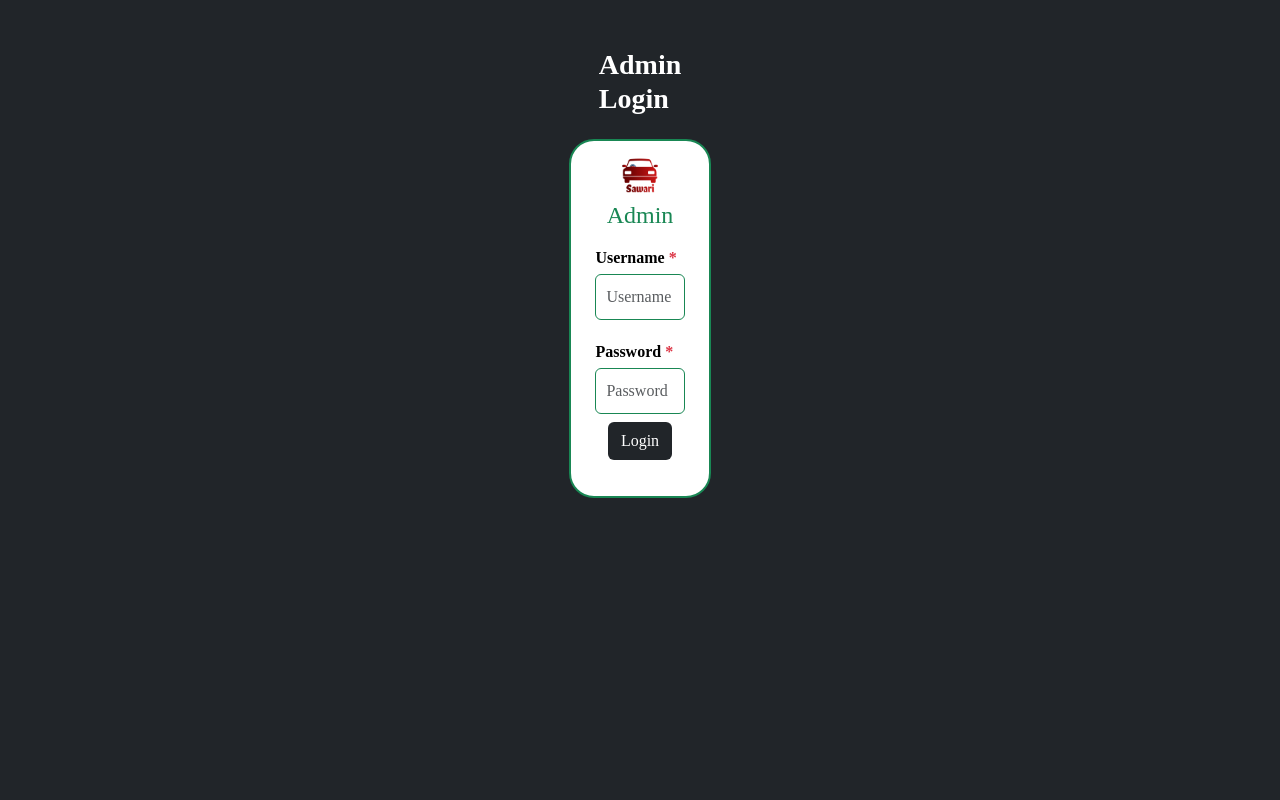
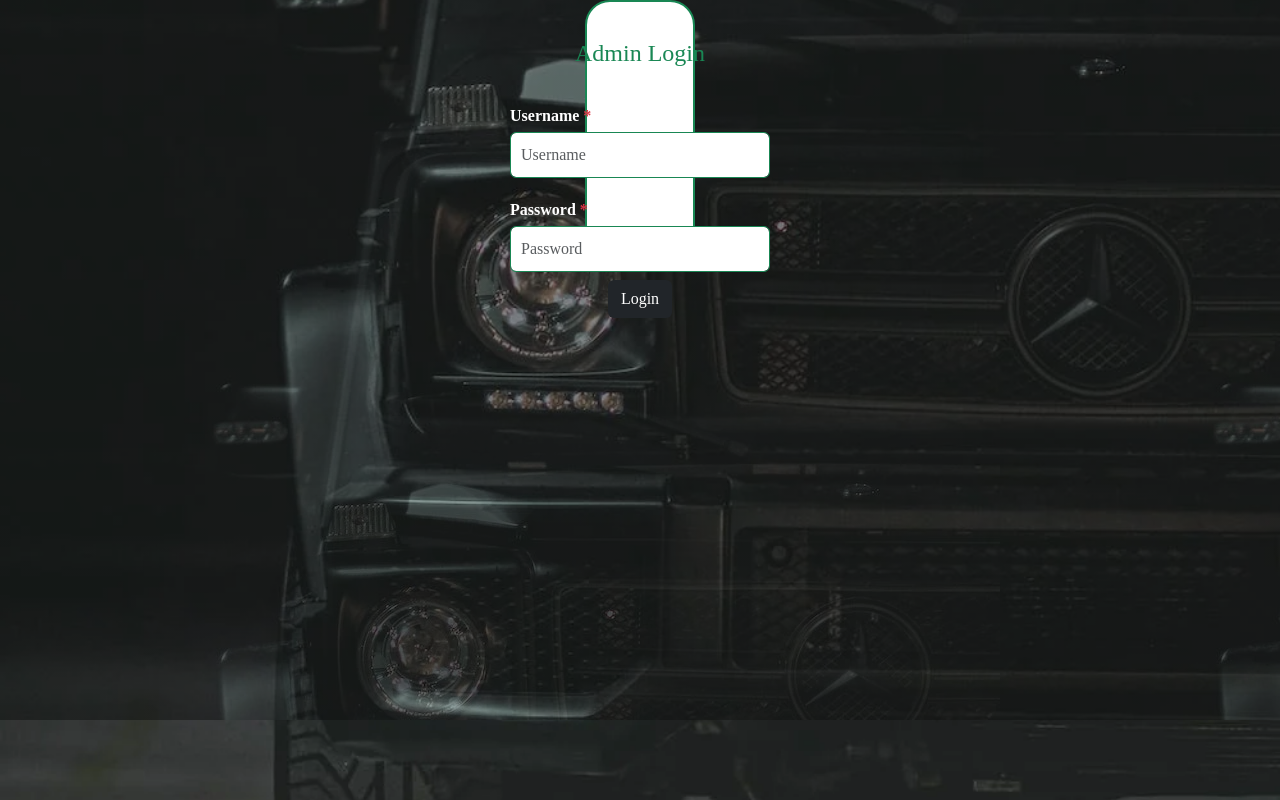
Before and after one commit to evanstha07/sawari, a PHP site: page /admin/index.php in a window 1280 px wide. Run offline with PHP 8.4, Linux system fonts and the light colour scheme; some libraries are stand-ins or nearby versions.

Commit message:
admin login updated

```diff
--- a/about.php
+++ b/about.php
@@ -24,7 +24,7 @@
         </div>
         <div class="col-lg-6 d-none d-lg-block">
           <!-- <img src="https://bootstrapious.com/i/snippets/sn-about/illus.png" alt="" class="img-fluid"> -->
-          <img src="./assets//img///audi.jpg" alt="Image Description" class="custom-image">
+          <img src="./assets//img//aboutfirstimg.jpg" alt="Image Description" class="custom-image" style="width:100%; height:100%; border-radius:50% ">
 
         </div>
       </div>
--- a/admin/index.php
+++ b/admin/index.php
@@ -17,14 +17,39 @@ if (isset($login)) {
 }
 ?>
 
+
 <html lang="en">
 
 <head>
     <title>Sawari | Admin Login</title>
     <link rel="stylesheet" href="../css/bootstrap.css">
+    <style>
+        body {
+            position: relative;
+            /* Needed for the ::before pseudo-element */
+            background-image: url("../assets/img/pexels-photo-3457780.webp");
+            background-size: cover;
+            background-position: center;
+            background-repeat: no-repeat;
+            height: 90vh;
+            /* Adjust the height as needed */
+        }
+
+        body::before {
+            content: "";
+            position: absolute;
+            top: 0;
+            right: 0;
+            bottom: 0;
+            left: 0;
+            background-image: linear-gradient(rgba(0, 0, 0, 0.5), rgba(0, 0, 0, 0.5)), url("../assets/img/pexels-photo-3457780.webp");
+            opacity: 0.5;
+            /* Adjust the opacity value as needed (0 to 1) */
+        }
+    </style>
     <!-- <script src="./js/validate.js"></script> -->
     <!-- Website Logo -->
-    <link rel="icon" type="image/x-icon" href="./assets/Sawari.PNG" />
+    <!-- <link rel="icon" type="image/x-icon" href="./assets/Sawari.PNG" /> -->
     <link href="https://cdn.jsdelivr.net/npm/bootstrap-icons@1.5.0/font/bootstrap-icons.css" rel="stylesheet" />
     <link rel="stylesheet" href="https://cdnjs.cloudflare.com/ajax/libs/font-awesome/4.7.0/css/font-awesome.min.css">
     <link rel="stylesheet" href="../css/style.css">
@@ -34,7 +59,7 @@ if (isset($login)) {
 
 <body class="bg-dark font">
 
-    <div class="container">
+    <!-- <div class="container">
         <div class="d-flex justify-content-center align-items-center">
             <div class="col-5 d-flex justify-content-center m-auto">
                 <div class="d-flex justify-content-center mb-3 mt-5 wid text-white" style="border-radius: 25px;">
@@ -42,7 +67,7 @@ if (isset($login)) {
                 </div>
             </div>
         </div>
-    </div>
+    </div> -->
     </section>
     <section class="">
         <div class="container">
@@ -52,23 +77,26 @@ if (isset($login)) {
                         <div class="border-2 card-body px-0 py-0 rounded-2" style="align-items: center;
     justify-content: center;
     display: flex;
-    flex-direction: column;">
-                            <img src="..\assets\img\Sawari.PNG" style="align-self:center" width="40%" alt="Sawari" class="center mt-3 ">
-                            <h4 class="text-success d-flex justify-content-center mt-2 mb-2 font">Admin</h4>
-                            <form method="POST" class="mt-2">
-                                <fieldset>
-                                    <div class="form-group">
-                                        <label for="username" class="mb-1"><b>Username</label>
-                                        <span class="text-danger">*</span></b> <input class="form-control mb-2 border-success" name="user" type="text" required placeholder="Username">
+    flex-direction: column;
+    align-self: center;
+    margin-top: 50%; "> <!-- <img src="../assets//img///audi.jpg" alt="background image" style="background-size: cover; background-position: center center; "> -->
+
+                            <h4 class="text-success d-flex justify-content-center mt-2 mb-2 font" style="color: #ffffff;">Admin Login </h4>
+                            <form method=" POST" class="mt-2">
+                                <fieldset style="width:300px; height:150px; padding: 20px;">
+
+                                    <div class=" form-group">
+                                        <label for="username" class="mb-1" style="color: #ffffff;"><b>Username</label>
+                                        <span class="text-danger" style="color: #ffffff;">*</span></b> <input class="form-control mb-2 border-success" name="user" type="text" required placeholder="Username">
                                     </div>
                                     <div class="form-group mb-2">
-                                        <label for="password" class="mb-1"><b>Password</label>
-                                        <span class="text-danger">*</span></b>
+                                        <label for="password" class="mb-1" style="color: #ffffff;"><b>Password</label>
+                                        <span class=" text-danger" style="color: #ffffff;">*</span></b>
                                         <input class="form-control mb-1 border-success" placeholder="Password" name="pass" type="password" required>
                                     </div>
 
                                     <div class="form-group d-flex form-group justify-content-center">
-                                        <input name="login" type="submit" value="Login" class="d-flex justify-content-between btn text-white bg-dark btn-block">
+                                        <input name="login" type="submit" value="Login" class="d-flex justify-content-between btn text-white bg-dark btn-block" style="justify-content:center;">
                                     </div>
                                     <?php echo @$err; ?>
                                 </fieldset>
--- a/admin/updateProd.php
+++ b/admin/updateProd.php
@@ -1,10 +1,10 @@
 <?php
-include '../includes/dbconn.php';
+include '../dbconn.php';
 session_start();
 
 extract($_POST);
 if (isset($update)) {
-	mysqli_query($mysqli, "UPDATE products SET price='$price',stock='$stock', description='$description' where productid='" . $_GET['pid'] . "'");
+	mysqli_query($conn, "UPDATE cars SET brand='$brand',model='$model', car_type='$cartype' where id='" . $_GET['pid'] . "'");
 	$err = "<font color='blue'>Product updated </font>";
 	echo '<script>
 	alert("Product Updated");
@@ -14,7 +14,7 @@ if (isset($update)) {
 
 //select old product
 
-$q = mysqli_query($mysqli, "SELECT * FROM products WHERE productid='" . $_GET['pid'] . "'");
+$q = mysqli_query($conn, "SELECT * FROM cars WHERE id='" . $_GET['pid'] . "'");
 $res = mysqli_fetch_array($q);
 ?>
 <?php
--- a/contact.css
+++ b/contact.css
@@ -9,7 +9,7 @@ body {
     max-width: 400px;
     margin: 0 auto;
     padding: 20px;
-    background-color: #977d7d;
+    background-color: #ffffff;
     border-radius: 5px;
     box-shadow: 0 2px 5px rgba(0, 0, 0, 0.1);
     margin-top: 50px;
--- a/registration.php
+++ b/registration.php
@@ -90,7 +90,7 @@
     </head>
 
     <body>
-        <div class="form-container">
+        <div class="form-container" style="background-color: aliceblue;">
             <div class="header">
                 <h2>Sawari | Registration Form</h2>
                 <img src="./assets/img/Sawari.PNG" alt="logo" width="100px" height="100px">
```
Also changed, not shown: admin/add-product.php (+66 -26 lines), admin/css/add-product.css (added, +59 -0 lines), admin/manageprod.php (+18 -14 lines), includes/aside.php (+14 -12 lines), index.php (+3 -5 lines), about.css (line endings or trailing spaces), assets/img/aboutfirstimg.jpg (added), assets/img/adminBack.jpg (added), assets/img/adminloginback.jpg (added), assets/img/audi.jpg, assets/img/pexels-photo-3457780.webp (added).
